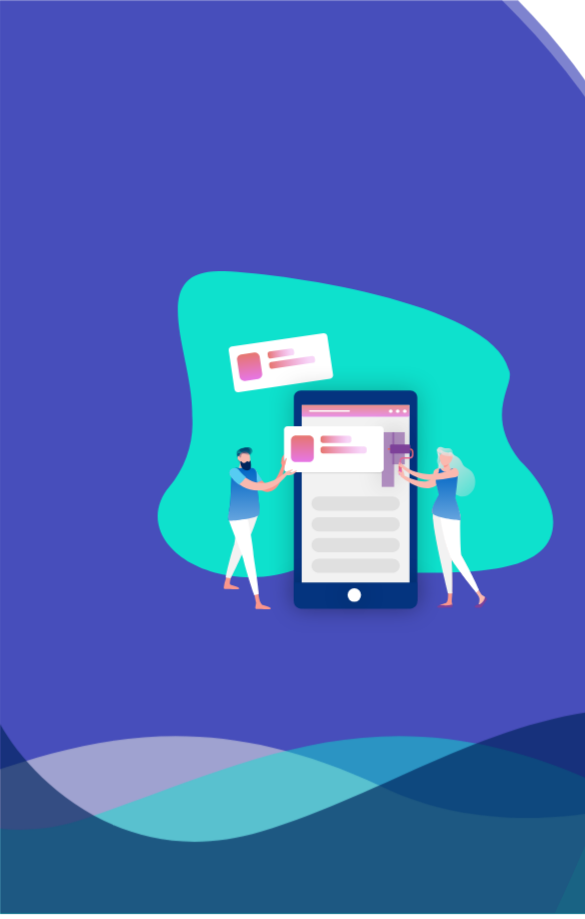
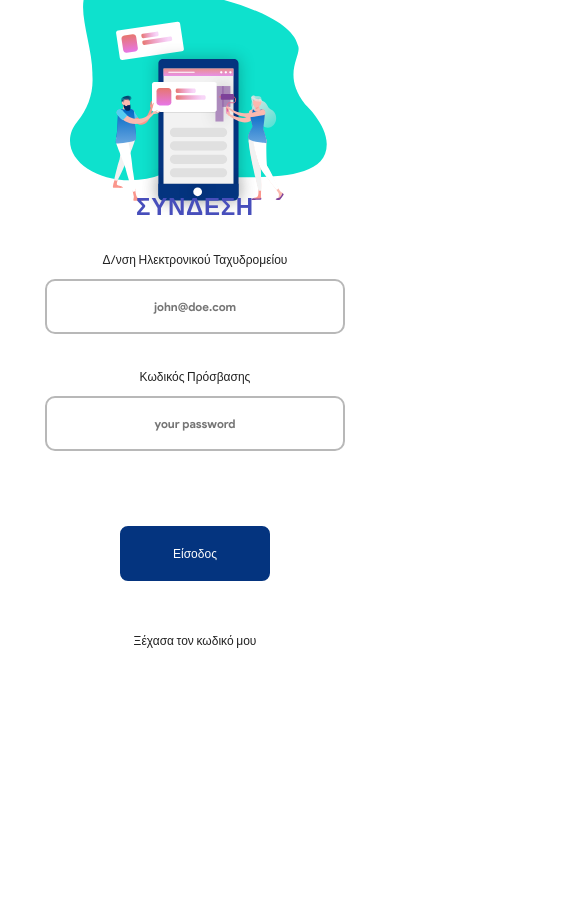
Before and after one commit to efthimispegas/dashboard-demo, a React (Create React App) app: page / in a window 390 px wide. Shown: the top 919 px of the page, 585 px wide, since content can reach past the window. After the commit the page ends 844 px from the top, so only its background shows below. Built offline with nearby package versions, Linux system fonts and the light colour scheme.

Commit message:
Add responsiveness to login page

```diff
--- a/src/App.js
+++ b/src/App.js
@@ -1,12 +1,10 @@
 import './App.scss';
 import Login from './components/auth/Login';
 
-function App() {
-  return (
+const App = () => (
     <div>
       <Login />
     </div>
-  );
-}
+);
 
 export default App;
--- a/src/App.scss
+++ b/src/App.scss
@@ -1,3 +1,7 @@
+#root {
+  height: 100vh;
+}
+
 .App {
   text-align: center;
 }
--- a/src/components/auth/Login.js
+++ b/src/components/auth/Login.js
@@ -1,13 +1,22 @@
 import React from 'react'
 import LoginForm from '../common/form/Form'
-import { ReactComponent as LoginBackgroundImage } from '../../assets/SVG/login-template.svg';
+import { ReactComponent as LoginBackgroundImageDesktop } from '../../assets/SVG/login-template.svg';
+import { ReactComponent as LoginBackgroundImageMobile } from '../../assets/SVG/login-background-image.svg';
+import port from '../../utils/port';
 
 import './Login.scss'
 
-const Login = ({ props }) => (
+const [ VIEWPORT_WIDTH, VIEWPORT_HEIGHT ] = port();
+
+const Login = () => (
   <div className="demo-login-container">
     <div className="demo-login-background">
-      <LoginBackgroundImage />
+      {VIEWPORT_WIDTH >= 1200 ? (
+        <LoginBackgroundImageDesktop />
+      ) : (
+        <LoginBackgroundImageMobile />
+      )}
+
     </div>
     <div className="demo-login-form">
       <LoginForm />
--- a/src/components/auth/Login.scss
+++ b/src/components/auth/Login.scss
@@ -2,18 +2,53 @@
  * Styles for Login
  */
 
- @import '../../styles/base/mixins.scss';
- @import '../../styles/base/palette.scss';
+ @import '../../styles/base/mixins';
+ @import '../../styles/base/palette';
 
 .demo-login-container {
   display: flex;
   flex-direction: row;
-  // background-color: yellowgreen;
+
+  @include respond(mobile) {
+    flex-direction: column;
+    justify-content: center;
+    align-items: center;
+    display: flex;
+    height: 100vh;
+  }
+
+  @include respond(tab-port) {
+    flex-direction: column;
+  }
 
   .demo-login-background {
+    @include respond(tab-port) {
+      display: flex;
+      justify-content: center;
+    }
+
     > svg {
       width: 713px;
       height: 915px;
+
+      @include respond(tab-land) {
+        width: 488px;
+        height: 866px;
+        padding: 0 25px 0 5px;
+      }
+      @include respond(tab-port) {
+        padding: 10px 10px 0 10px;
+        width: 339px;
+        height: 305px;
+      }
+      @include respond(mobile) {
+        position: absolute;
+        top: -9%;
+        left: 18%;
+        width: 66%;
+        height: 350px;
+        z-index: -1;
+      }
     }
   }
 
@@ -22,5 +57,15 @@
     justify-content: center;
     padding: 80px 50px;
     width: 100%;
+
+    @include respond(tab-land) {
+      padding: 70px 10px;
+    }
+    @include respond(tab-port) {
+      padding: 0;
+    }
+    @include respond(mobile) {
+      padding-top: 25px;
+    }
   }
 }
--- a/src/components/common/form/Form.scss
+++ b/src/components/common/form/Form.scss
@@ -10,11 +10,28 @@
   padding: 50px 100px;
   width: 50%;
 
+  @include respond(tab-land) {
+    padding: 50px 15px;
+    width: 100%;
+  }
+  @include respond(mobile) {
+    padding: 20px;
+    width: 100%;
+  }
+
   .demo-login-header {
     display: flex;
     justify-content: center;
     margin-top: 50px;
     margin-bottom: 75px;
+
+    @include respond(tab-port) {
+      margin-bottom: 50px;
+      margin-top: 0;
+    }
+    @include respond(mobile) {
+      margin-bottom: 25px;
+    }
 
     .demo-login-header-text {
       display: flex;
--- a/src/styles/base/mixins.scss
+++ b/src/styles/base/mixins.scss
@@ -19,12 +19,6 @@ ORDER: Base + typography > general layout + grid > page layout > components
 */
 
 @mixin respond($breakpoint) {
-  @if $breakpoint == small-height {
-    @media only screen and (max-height: 1000px) {
-      @content;
-    }
-  }
-
   @if $breakpoint == mobile {
     @media only screen and (max-width: 480px) {
       @content; //480px
@@ -32,20 +26,14 @@ ORDER: Base + typography > general layout + grid > page layout > components
   }
 
   @if $breakpoint == tab-port {
-    @media only screen and (max-width: 768px) {
+    @media only screen and (min-width: 480px) and (max-width: 768px) {
       @content; //768px
     }
   }
 
   @if $breakpoint == tab-land {
-    @media only screen and (max-width: 1200px) {
+    @media only screen and (min-width: 768px) and (max-width: 1200px) {
       @content; //1200px
     }
   }
-
-  @if $breakpoint == big-desktop {
-    @media only screen and (min-width: 1800px) {
-      @content; //1800
-    }
-  }
 }
--- /dev/null
+++ b/src/utils/port.js
@@ -0,0 +1,33 @@
+/**
+ * Calculate the viewport width and determine
+ * which background to use each time.
+ */
+
+ const getViewport = () => {
+  let viewPortWidth;
+  let viewPortHeight;
+
+
+  // the more standards compliant browsers (mozilla/netscape/opera/IE7) use window.innerWidth and window.innerHeight
+  if (typeof window.innerWidth !== 'undefined') {
+    viewPortWidth = window.innerWidth;
+    viewPortHeight = window.innerHeight;
+  }
+
+  // IE6 in standards compliant mode (i.e. with a valid doctype as the first line in the document)
+  else if (typeof document.documentElement !== 'undefined'
+  && typeof document.documentElement.clientWidth !==
+  'undefined' && document.documentElement.clientWidth !== 0) {
+      viewPortWidth = document.documentElement.clientWidth;
+      viewPortHeight = document.documentElement.clientHeight;
+  }
+
+  // older versions of IE
+  else {
+    viewPortWidth = document.getElementsByTagName('body')[0].clientWidth;
+    viewPortHeight = document.getElementsByTagName('body')[0].clientHeight;
+  }
+  return [viewPortWidth, viewPortHeight];
+};
+
+ export default getViewport;
```
Also changed, not shown: src/assets/SVG/login-background-image.svg (added).
